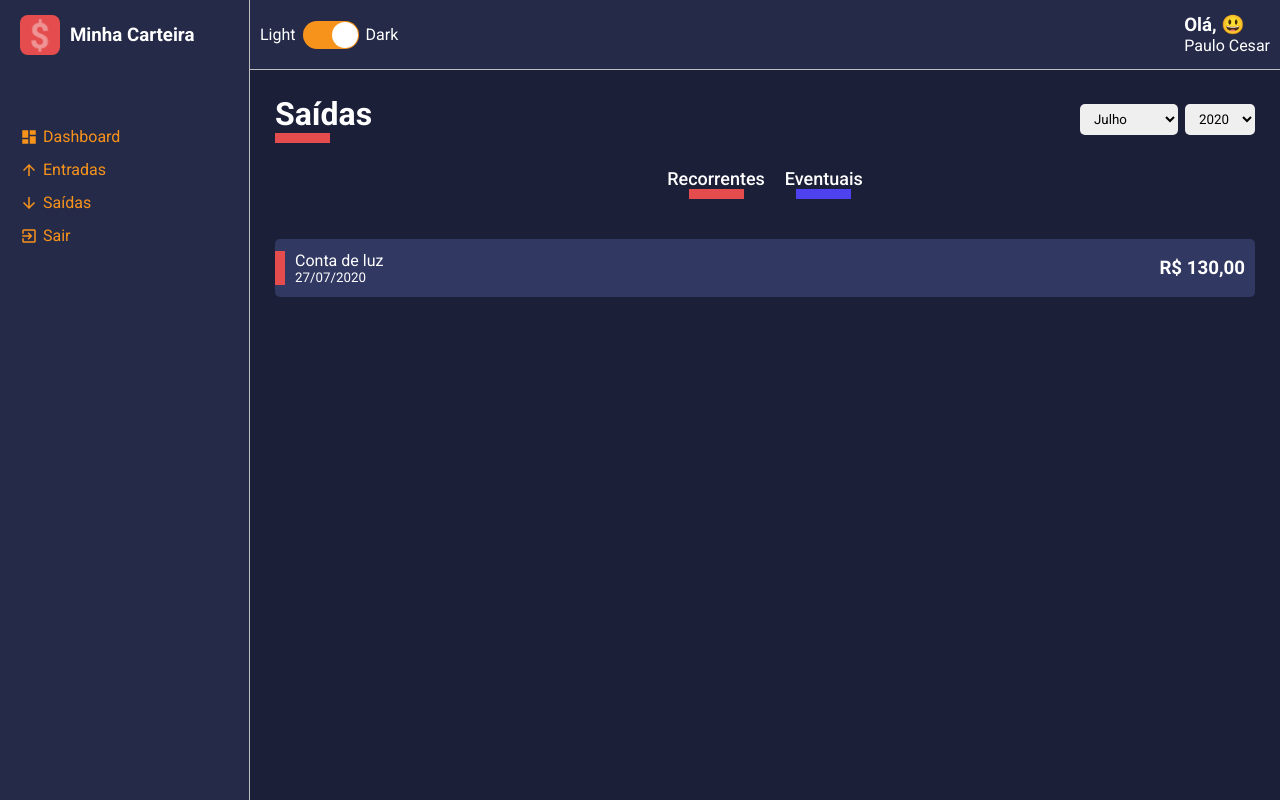
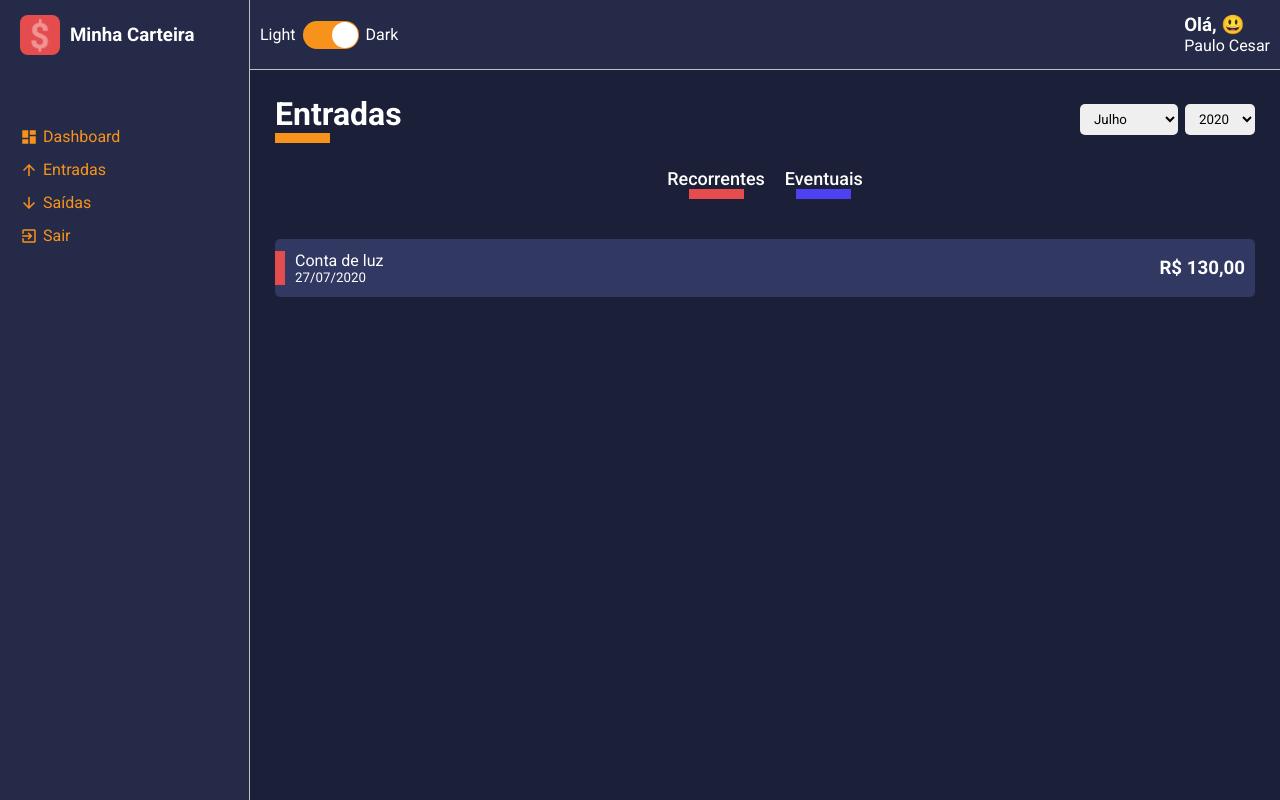
Before and after one commit to pcfmello/minha-carteira, a React (Create React App) app: page /list/entry-balance in a window 1280 px wide. Built offline with nearby package versions, Linux system fonts and the light colour scheme.

Commit message:
Construir as rotas de navegação

```diff
--- a/package.json
+++ b/package.json
@@ -15,6 +15,7 @@
     "react": "^17.0.1",
     "react-dom": "^17.0.1",
     "react-icons": "^4.1.0",
+    "react-router-dom": "^5.2.0",
     "react-scripts": "4.0.1",
     "react-switch": "^5.0.1",
     "styled-components": "^5.2.1",
@@ -46,6 +47,7 @@
     ]
   },
   "devDependencies": {
+    "@types/react-router-dom": "^5.1.6",
     "@types/styled-components": "^5.1.7",
     "prettier": "^2.2.1"
   }
--- a/src/App.tsx
+++ b/src/App.tsx
@@ -3,18 +3,16 @@ import {ThemeProvider} from 'styled-components';
 import GlobalStyles from "./styles/GlobalStyles";
 
 import Layout from "./components/Layout";
-import Dashboard from './pages/Dashboard';
-import List from './pages/List';
+
 import dark from './styles/themes/dark';
+import Routes from './routes'
 
 const App: React.FC = () => {
   return (
     <>
     <ThemeProvider theme={dark}>
       <GlobalStyles />
-      <Layout>
-        <List />
-      </Layout>
+        <Routes />
     </ThemeProvider>
     </>
   );
--- a/src/components/Aside/index.tsx
+++ b/src/components/Aside/index.tsx
@@ -19,19 +19,19 @@ const Aside: React.FC = () => {
       </S.Header>
 
       <S.MenuContainer>
-        <S.MenuItemLink href="">
+        <S.MenuItemLink href="/dashboard">
           <MdDashboard />
           Dashboard
         </S.MenuItemLink>
-        <S.MenuItemLink href="">
+        <S.MenuItemLink href="/list/entry-balance">
         <MdArrowUpward />
           Entradas
         </S.MenuItemLink>
-        <S.MenuItemLink href="">
+        <S.MenuItemLink href="/list/exit-balance">
         <MdArrowDownward />
           Saídas
         </S.MenuItemLink>
-        <S.MenuItemLink href="">
+        <S.MenuItemLink href="/logout">
         <MdExitToApp />
           Sair
         </S.MenuItemLink>
--- a/src/components/SelectInput/index.tsx
+++ b/src/components/SelectInput/index.tsx
@@ -15,7 +15,7 @@ const SelectInput: React.FC<ISelectInputProps> = ({options}) => {
     <S.Container>
       <select>
         {options.map(option => (
-          <option value={option.value}>{option.label}</option>
+          <option key={option.value} value={option.value}>{option.label}</option>
         ))}
       </select>
     </S.Container>
--- a/src/pages/List/index.tsx
+++ b/src/pages/List/index.tsx
@@ -1,4 +1,4 @@
-import React from "react";
+import React, {useMemo} from "react";
 
 import SelectInput from '../../components/SelectInput'
 import ContentHeader from '../../components/ContentHeader'
@@ -6,7 +6,27 @@ import HistoryFinanceCard from '../../components/HistoryFinanceCard'
 
 import * as S from './styles';
 
-const List: React.FC = () => {
+interface IRouteParams {
+  match: {
+    params: {
+      type: string
+    }
+  }
+}
+
+const List: React.FC<IRouteParams> = ({match}) => {
+  const {type} = match.params;
+
+  const headerData = useMemo(() => {
+    return type === 'entry-balance' ? {
+      title: 'Entradas',
+      lineColor: '#f7931b'
+    } : {
+      title: 'Saídas',
+      lineColor: '#e44c4e'
+    }
+  }, [type])
+
   const months = [
     {value: 7, label: 'Julho'},
     {value: 8, label: 'Agosto'},
@@ -21,7 +41,7 @@ const List: React.FC = () => {
 
   return (
     <S.Container>
-      <ContentHeader title="Saídas" lineColor="#e44c4e">
+      <ContentHeader title={headerData.title} lineColor={headerData.lineColor}>
         <SelectInput options={months} />
         <SelectInput options={years} />
       </ContentHeader>
--- /dev/null
+++ b/src/routes/app.routes.tsx
@@ -0,0 +1,17 @@
+import React from 'react'
+import {Switch, Route} from 'react-router-dom'
+
+import Dashboard from '../pages/Dashboard';
+import List from '../pages/List';
+import Layout from '../components/Layout'
+
+const AppRoutes: React.FC = () => (
+  <Layout>
+    <Switch>
+      <Route path="/dashboard" exec component={Dashboard} />
+      <Route path="/list/:type" exec component={List} />
+    </Switch>
+  </Layout>
+)
+
+export default AppRoutes;
--- /dev/null
+++ b/src/routes/index.tsx
@@ -0,0 +1,11 @@
+import React from 'react';
+import AppRoutes from './app.routes'
+import {BrowserRouter} from 'react-router-dom'
+
+const Routes: React.FC = () => (
+  <BrowserRouter>
+    <AppRoutes />
+  </BrowserRouter>
+);
+
+export default Routes;
```
Also changed, not shown: 2 other files (tests, documents, lock files or other folders).
